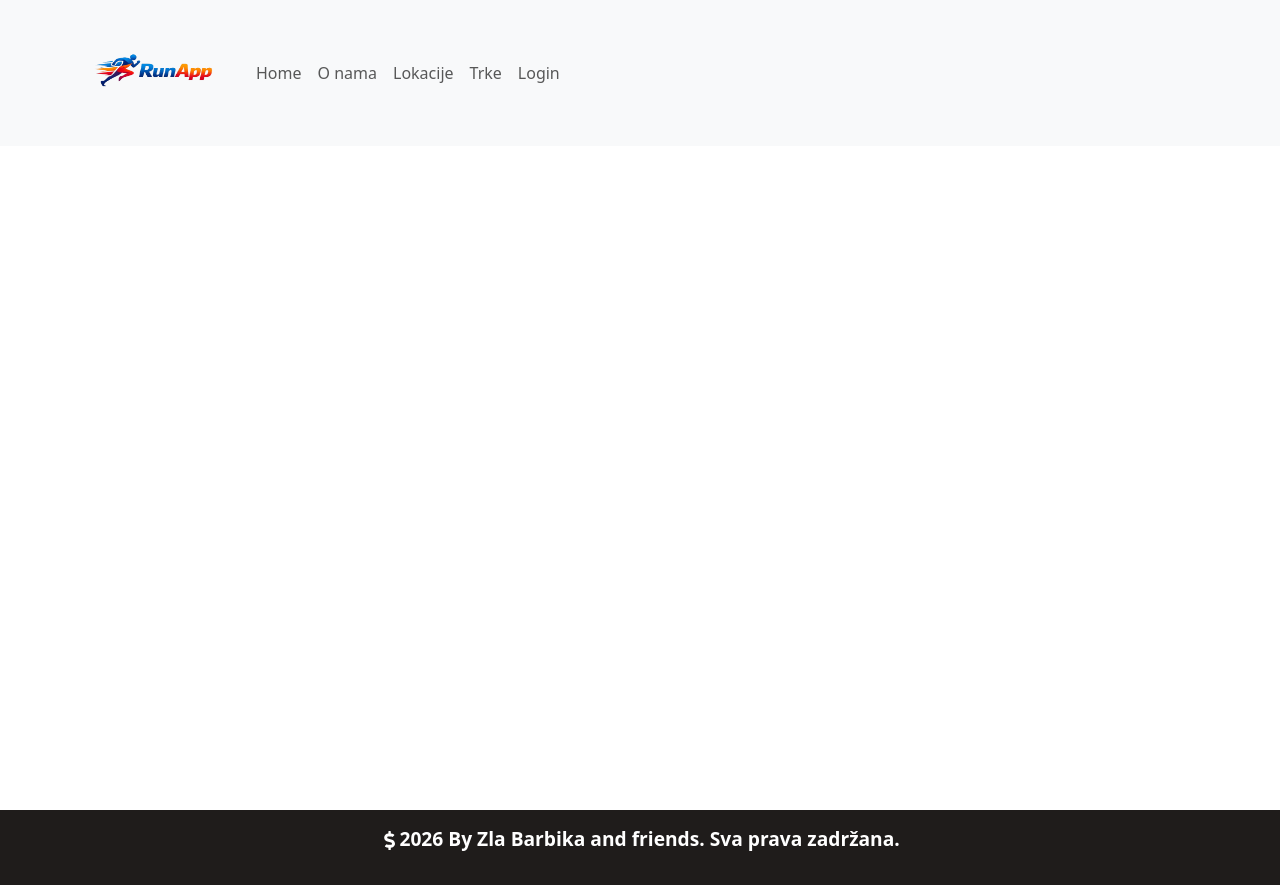
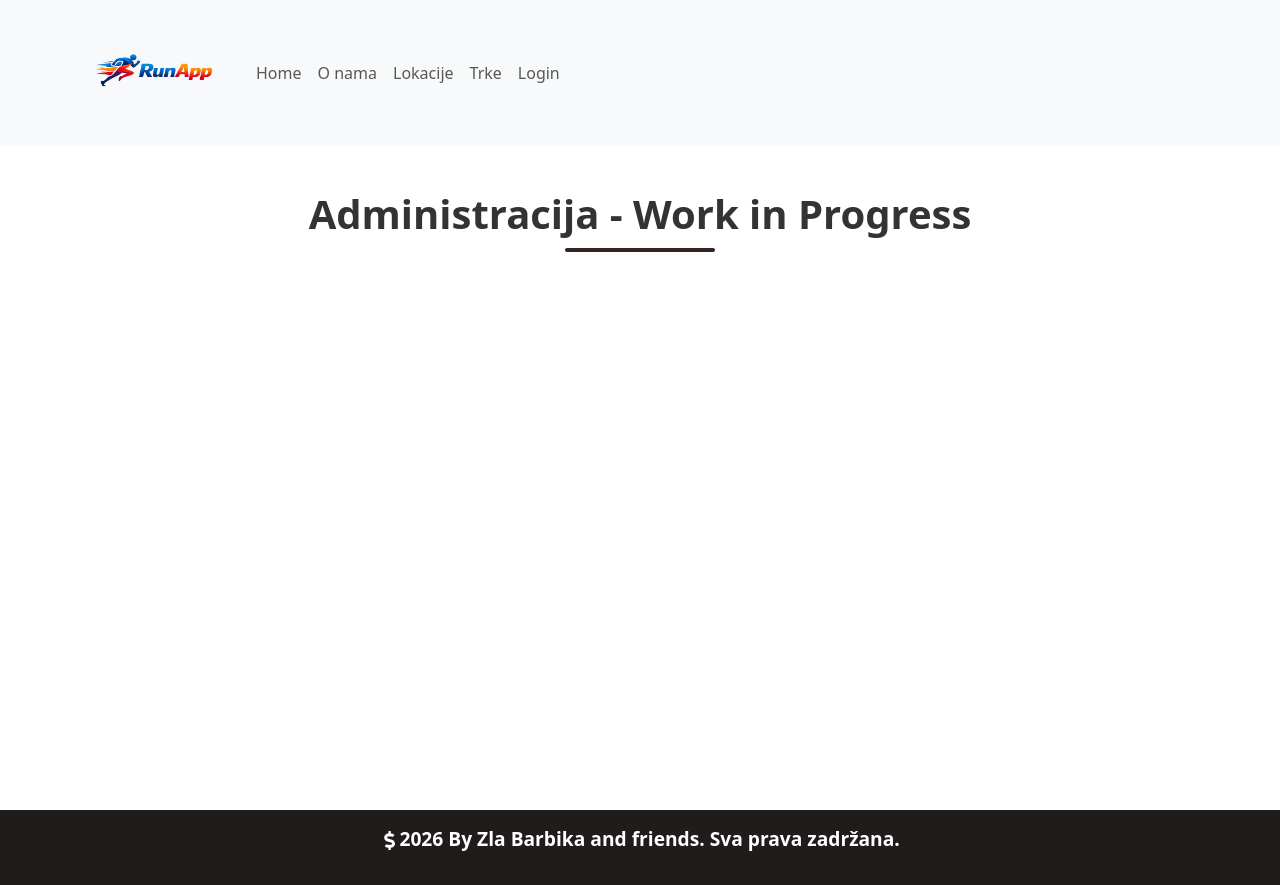
Before and after one commit to elab-development/internet-tehnologije-2025-partnerizatrcanje_20220478, a React (Create React App) app in the folder client/: page /admin in a window 1280 px wide. Built offline with nearby package versions, Linux system fonts and the light colour scheme.

Commit message:
Administracija

```diff
--- a/client/public/index.html
+++ b/client/public/index.html
@@ -24,7 +24,7 @@
       work correctly both with client-side routing and a non-root public URL.
       Learn how to configure a non-root public URL by running `npm run build`.
     -->
-    <title>React App</title>
+    <title>RUNapp</title>
   </head>
   <body>
     <noscript>You need to enable JavaScript to run this app.</noscript>
--- a/client/src/App.js
+++ b/client/src/App.js
@@ -27,7 +27,7 @@ function App() {
                     <Route element={<ONama />} path="/o-nama" />
                     <Route element={<MojaUcesca />} path="/moja-ucesca" />
                     <Route element={<Lokacije />} path="/lokacije" />
-                    <Route element={<Administracija />} path="/administracija" />
+                    <Route element={<Administracija />} path="/admin" />
                     <Route element={<Trke/>} path="/trke" />
                 </Routes>
             </BrowserRouter>
--- a/client/src/stranice/Administracija.jsx
+++ b/client/src/stranice/Administracija.jsx
@@ -1,9 +1,10 @@
 import React from 'react';
+import GlavniNaslov from "../komponente/GlavniNaslov";
 
 const Administracija = () => {
     return (
         <div>
-            Administracija stranica
+            <GlavniNaslov naslov="Administracija - Work in Progress" />
         </div>
     );
 };
```
